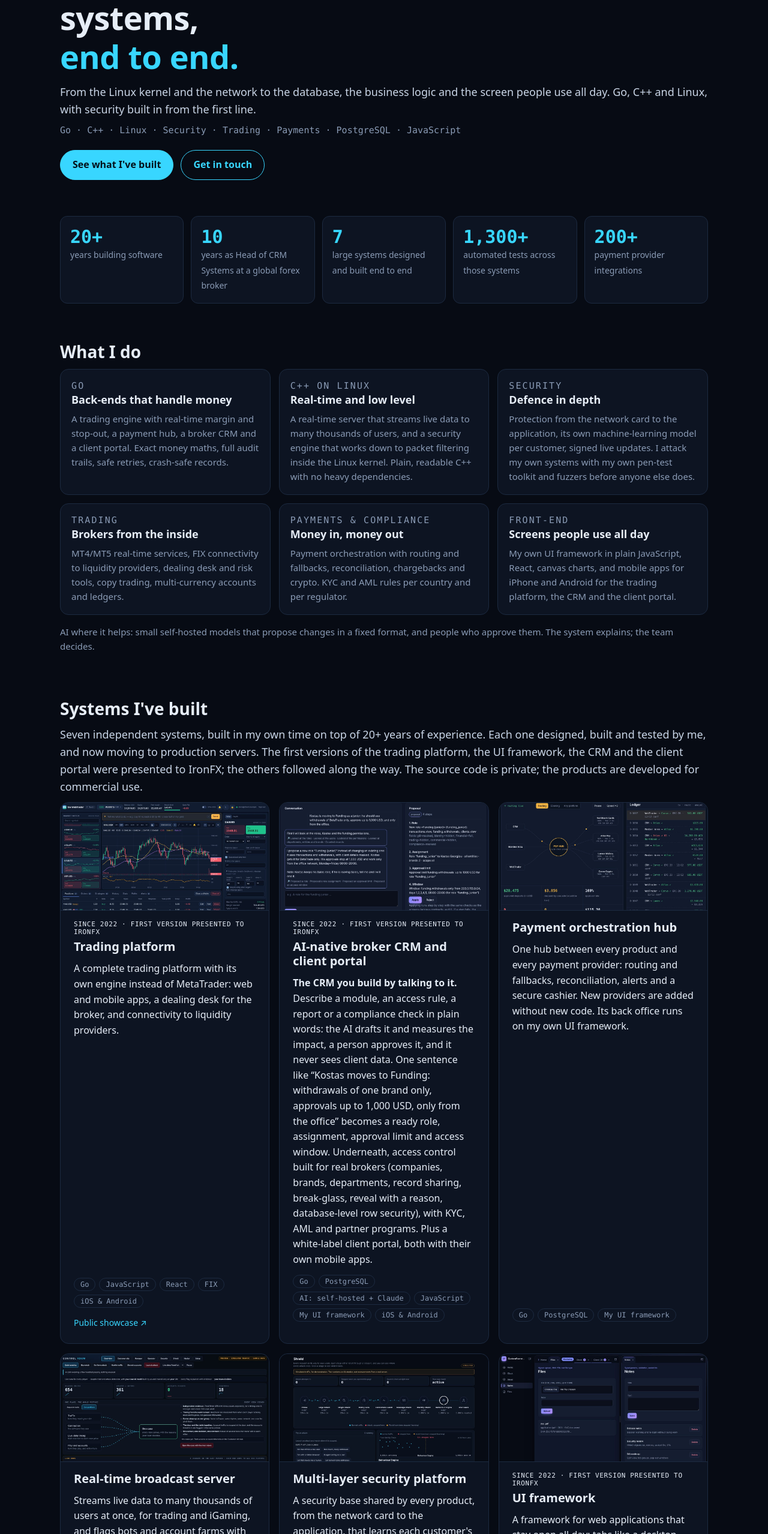
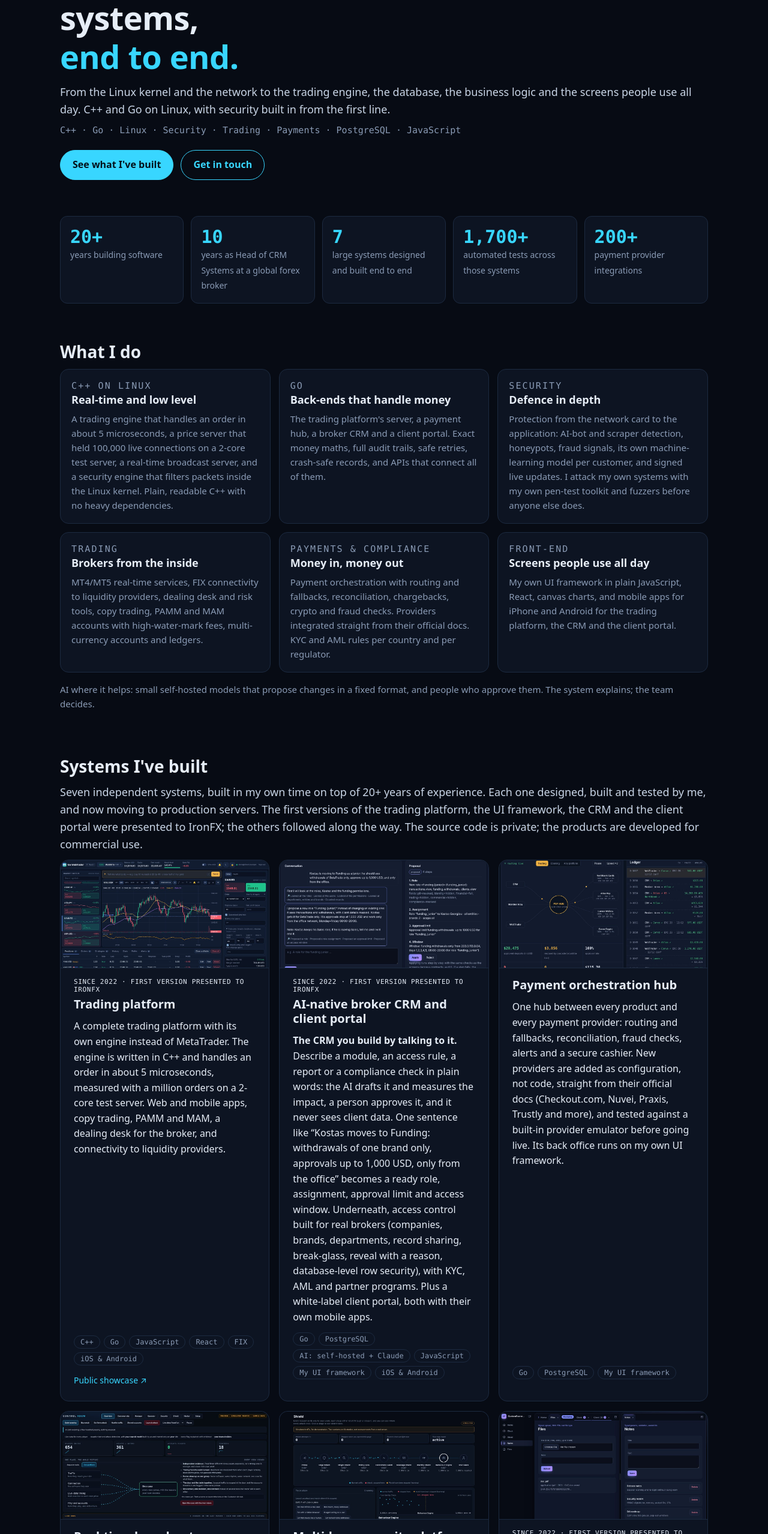
Before and after one commit to george-cd/george-cd.github.io, a plain HTML site: page index.html in a window 1280 px wide. Shown: the part 243-2800 px from the top of the page at 60% size. Drawn offline with Linux system fonts and the light colour scheme.

Commit message:
Portfolio update: C++ trading engine, payment and security work, social preview

```diff
--- a/index.html
+++ b/index.html
@@ -4,8 +4,16 @@
 <meta charset="utf-8">
 <meta name="viewport" content="width=device-width, initial-scale=1">
 <title>George Drakou — Senior Platform Engineer</title>
-<meta name="description" content="George Drakou designs and builds large real-time systems end to end: Go, C++, Linux, security, trading and payments.">
-<link rel="icon" href="data:,">
+<meta name="description" content="George Drakou, Senior Platform Engineer in Cyprus. I design and build large real-time systems end to end: C++ and Go on Linux, security, trading and payments.">
+<link rel="canonical" href="https://george-cd.github.io/">
+<!-- social preview: what LinkedIn, Slack and others show when the link is shared -->
+<meta property="og:type" content="website">
+<meta property="og:url" content="https://george-cd.github.io/">
+<meta property="og:title" content="George Drakou — Senior Platform Engineer">
+<meta property="og:description" content="I design and build large real-time systems end to end: C++ and Go on Linux, security, trading and payments.">
+<meta property="og:image" content="https://george-cd.github.io/img/og.png">
+<meta name="twitter:card" content="summary_large_image">
+<link rel="icon" href="img/favicon.svg" type="image/svg+xml">
 <link rel="stylesheet" href="site.css">
 </head>
 <body>
@@ -28,8 +36,8 @@
 <header class="hero" id="top">
  <p class="eyebrow">Senior Platform Engineer · Nicosia, Cyprus · Remote</p>
  <h1>I design and build large real-time systems,<br><span>end to end.</span></h1>
- <p class="lead">From the Linux kernel and the network to the database, the business logic and the screen people use all day. Go, C++ and Linux, with security built in from the first line.</p>
- <p class="stack">Go · C++ · Linux · Security · Trading · Payments · PostgreSQL · JavaScript</p>
+ <p class="lead">From the Linux kernel and the network to the trading engine, the database, the business logic and the screens people use all day. C++ and Go on Linux, with security built in from the first line.</p>
+ <p class="stack">C++ · Go · Linux · Security · Trading · Payments · PostgreSQL · JavaScript</p>
  <p class="cta">
   <a class="btn" href="#systems">See what I've built</a>
   <a class="btn ghost" href="#contact">Get in touch</a>
@@ -43,7 +51,7 @@
  <div><b>20+</b><span>years building software</span></div>
  <div><b>10</b><span>years as Head of CRM Systems at a global forex broker</span></div>
  <div><b>7</b><span>large systems designed and built end to end</span></div>
- <div><b>1,300+</b><span>automated tests across those systems</span></div>
+ <div><b>1,700+</b><span>automated tests across those systems</span></div>
  <div><b>200+</b><span>payment provider integrations</span></div>
 </section>
 
@@ -51,16 +59,16 @@
 <section id="skills">
  <h2>What I do</h2>
  <div class="grid3">
+  <div class="card tip"><p class="kicker">C++ on Linux</p><h3>Real-time and low level</h3>
+   <p>A trading engine that handles an order in about 5 microseconds, a price server that held 100,000 live connections on a 2-core test server, a real-time broadcast server, and a security engine that filters packets inside the Linux kernel. Plain, readable C++ with no heavy dependencies.</p></div>
   <div class="card tip"><p class="kicker">Go</p><h3>Back-ends that handle money</h3>
-   <p>A trading engine with real-time margin and stop-out, a payment hub, a broker CRM and a client portal. Exact money maths, full audit trails, safe retries, crash-safe records.</p></div>
-  <div class="card tip"><p class="kicker">C++ on Linux</p><h3>Real-time and low level</h3>
-   <p>A real-time server that streams live data to many thousands of users, and a security engine that works down to packet filtering inside the Linux kernel. Plain, readable C++ with no heavy dependencies.</p></div>
+   <p>The trading platform's server, a payment hub, a broker CRM and a client portal. Exact money maths, full audit trails, safe retries, crash-safe records, and APIs that connect all of them.</p></div>
   <div class="card tip"><p class="kicker">Security</p><h3>Defence in depth</h3>
-   <p>Protection from the network card to the application, its own machine-learning model per customer, signed live updates. I attack my own systems with my own pen-test toolkit and fuzzers before anyone else does.</p></div>
+   <p>Protection from the network card to the application: AI-bot and scraper detection, honeypots, fraud signals, its own machine-learning model per customer, and signed live updates. I attack my own systems with my own pen-test toolkit and fuzzers before anyone else does.</p></div>
   <div class="card tip"><p class="kicker">Trading</p><h3>Brokers from the inside</h3>
-   <p>MT4/MT5 real-time services, FIX connectivity to liquidity providers, dealing desk and risk tools, copy trading, multi-currency accounts and ledgers.</p></div>
+   <p>MT4/MT5 real-time services, FIX connectivity to liquidity providers, dealing desk and risk tools, copy trading, PAMM and MAM accounts with high-water-mark fees, multi-currency accounts and ledgers.</p></div>
   <div class="card tip"><p class="kicker">Payments &amp; compliance</p><h3>Money in, money out</h3>
-   <p>Payment orchestration with routing and fallbacks, reconciliation, chargebacks and crypto. KYC and AML rules per country and per regulator.</p></div>
+   <p>Payment orchestration with routing and fallbacks, reconciliation, chargebacks, crypto and fraud checks. Providers integrated straight from their official docs. KYC and AML rules per country and per regulator.</p></div>
   <div class="card tip"><p class="kicker">Front-end</p><h3>Screens people use all day</h3>
    <p>My own UI framework in plain JavaScript, React, canvas charts, and mobile apps for iPhone and Android for the trading platform, the CRM and the client portal.</p></div>
  </div>
@@ -77,8 +85,8 @@
    <img src="img/trader.jpg" alt="Trading platform screen" loading="lazy">
    <p class="origin">Since 2022 · first version presented to IronFX</p>
    <h3>Trading platform</h3>
-   <p>A complete trading platform with its own engine instead of MetaTrader: web and mobile apps, a dealing desk for the broker, and connectivity to liquidity providers.</p>
-   <p class="tags"><span>Go</span><span>JavaScript</span><span>React</span><span>FIX</span><span>iOS &amp; Android</span></p>
+   <p>A complete trading platform with its own engine instead of MetaTrader. The engine is written in C++ and handles an order in about 5 microseconds, measured with a million orders on a 2-core test server. Web and mobile apps, copy trading, PAMM and MAM, a dealing desk for the broker, and connectivity to liquidity providers.</p>
+   <p class="tags"><span>C++</span><span>Go</span><span>JavaScript</span><span>React</span><span>FIX</span><span>iOS &amp; Android</span></p>
    <a class="more" href="https://george-cd.github.io/go-webtrader-showcase/" target="_blank" rel="noopener">Public showcase ↗</a>
   </article>
 
@@ -93,21 +101,21 @@
   <article class="pcard">
    <img src="img/payments.jpg" alt="Payment hub" loading="lazy">
    <h3>Payment orchestration hub</h3>
-   <p>One hub between every product and every payment provider: routing and fallbacks, reconciliation, alerts and a secure cashier. New providers are added without new code. Its back office runs on my own UI framework.</p>
+   <p>One hub between every product and every payment provider: routing and fallbacks, reconciliation, fraud checks, alerts and a secure cashier. New providers are added as configuration, not code, straight from their official docs (Checkout.com, Nuvei, Praxis, Trustly and more), and tested against a built-in provider emulator before going live. Its back office runs on my own UI framework.</p>
    <p class="tags"><span>Go</span><span>PostgreSQL</span><span>My UI framework</span></p>
   </article>
 
   <article class="pcard">
    <img src="img/broadcast.jpg" alt="Real-time operator workspace" loading="lazy">
    <h3>Real-time broadcast server</h3>
-   <p>Streams live data to many thousands of users at once, for trading and iGaming, and flags bots and account farms with the evidence for the operator to decide.</p>
+   <p>Streams live data to many thousands of users at once, for trading and iGaming, and flags bots and account farms with the evidence for the operator to decide. Client libraries in C++, Python, Go and JavaScript.</p>
    <p class="tags"><span>C++</span><span>Linux</span><span>WebSocket</span><span>TLS</span></p>
   </article>
 
   <article class="pcard">
    <img src="img/security.jpg" alt="Security platform view" loading="lazy">
    <h3>Multi-layer security platform</h3>
-   <p>A security base shared by every product, from the network card to the application, that learns each customer's normal traffic and explains every alert in plain words.</p>
+   <p>A security base shared by every product, from the network card to the application. It learns each customer's normal traffic, catches AI bots, scrapers and fake crawlers, and explains every alert in plain words. Threats mapped to MITRE ATT&amp;CK.</p>
    <p class="tags"><span>C++</span><span>Go</span><span>Linux kernel</span><span>Machine learning</span></p>
   </article>
 
@@ -115,7 +123,7 @@
    <img src="img/workspace.jpg" alt="UI framework workspace" loading="lazy">
    <p class="origin">Since 2022 · first version presented to IronFX</p>
    <h3>UI framework</h3>
-   <p>A framework for web applications that stay open all day: tabs like a desktop app, memory that cleans itself, and every request signed and checked. It powers the CRM, the client portal and the payment hub's back office.</p>
+   <p>A framework for web applications that stay open all day: tabs like a desktop app, memory that cleans itself, every request signed and checked, and permission rules that can depend on the network and the time of day. It powers the CRM, the client portal and the payment hub's back office.</p>
    <p class="tags"><span>Go</span><span>JavaScript</span></p>
    <a class="more" href="https://george-cd.github.io/customframework-showcase/" target="_blank" rel="noopener">Public showcase ↗</a>
   </article>
@@ -163,7 +171,7 @@
 <section id="contact">
  <div class="card contact">
   <h2>Get in touch</h2>
-  <p class="lead">Open to senior Go, C++, Linux and platform engineering roles, remote.</p>
+  <p class="lead">Open to senior C++, Go, Linux and platform engineering roles, remote.</p>
   <p class="cta">
    <a class="btn" href="mailto:drakou.george@gmail.com">drakou.george@gmail.com</a>
    <a class="btn ghost" href="https://www.linkedin.com/in/george-drakou-982a76421" target="_blank" rel="noopener">LinkedIn</a>
```
Also changed, not shown: img/favicon.svg (added), img/og.png (added).
